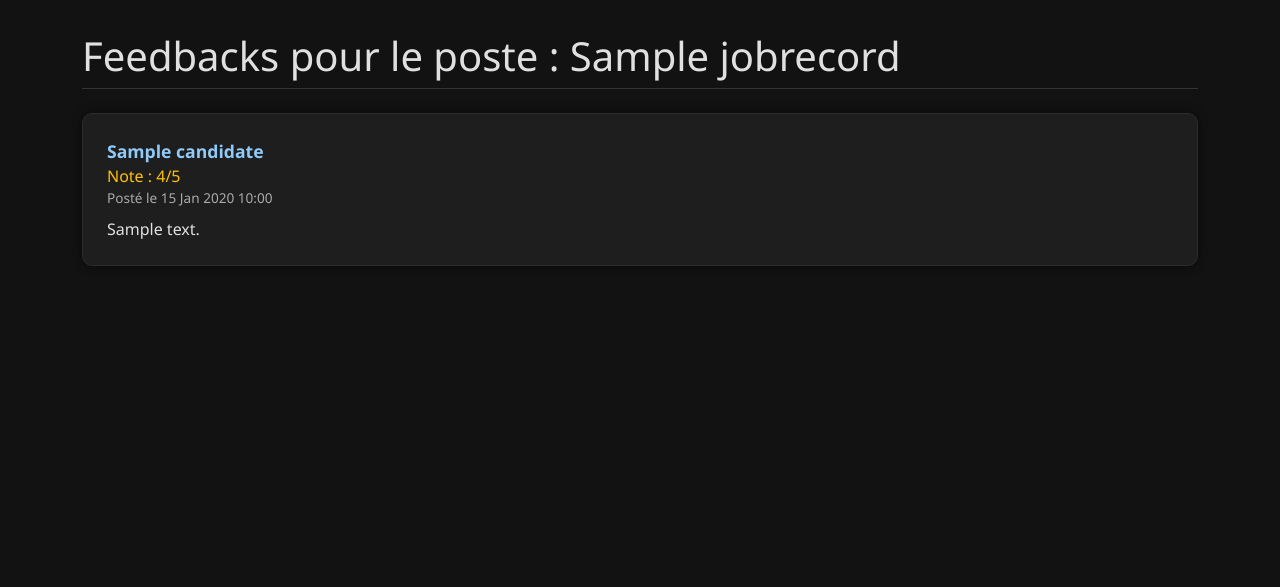
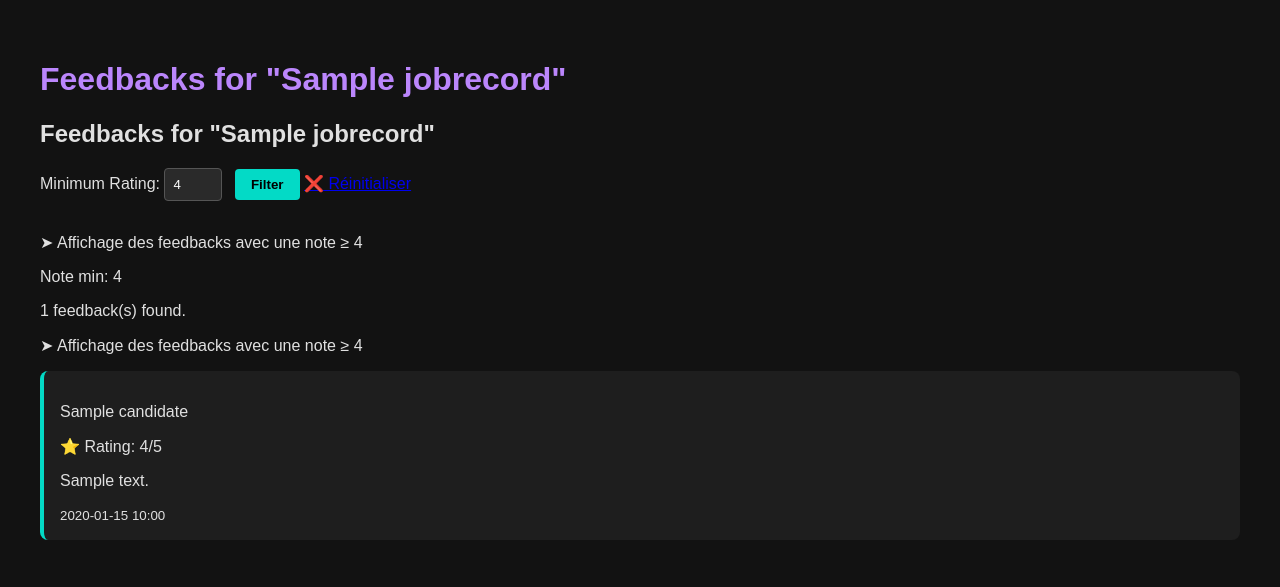
Before and after one commit to Marie-Charlotte-bordeaux/project_django, a Django app: template tp_analyse/feedback/templates/feedback/feedback_list.html in a window 1280 px wide. Shown: the top 587 px of the page. Run offline with Django 5.2, Linux system fonts and the light colour scheme; tables that the repository leaves empty hold one stand-in row (values such as "Sample post"); the template is opened without the code that fills it: values that come from a table or form of the project are taken from there, most other values are stand-ins (such as "Sample title", 1, 10 or a date in 2020).

```diff
--- a/tp_analyse/feedback/templates/feedback/feedback_list.html
+++ b/tp_analyse/feedback/templates/feedback/feedback_list.html
@@ -1,72 +1,110 @@
+<!-- templates/feedback/feedback_list.html -->
 <!DOCTYPE html>
-<html lang="en" data-bs-theme="dark">
+<html lang="en">
   <head>
     <meta charset="UTF-8" />
-    <title>Feedbacks du poste</title>
-    <link
-      href="https://cdn.jsdelivr.net/npm/bootstrap@5.3.2/dist/css/bootstrap.min.css"
-      rel="stylesheet"
-    />
+    <title>Feedbacks for {{ job.job_title }}</title>
     <style>
       body {
         background-color: #121212;
         color: #e0e0e0;
+        font-family: Arial, sans-serif;
         padding: 2rem;
-        font-family: "Segoe UI", sans-serif;
       }
-
-      .feedback-card {
+      h1 {
+        color: #bb86fc;
+      }
+      .feedback {
         background-color: #1e1e1e;
-        border: 1px solid #2c2c2c;
-        border-radius: 10px;
-        padding: 1.5rem;
-        margin-bottom: 1.2rem;
-        box-shadow: 0 0 10px rgba(0, 0, 0, 0.5);
+        padding: 1rem;
+        border-radius: 8px;
+        margin-bottom: 1rem;
+        border-left: 4px solid #03dac6;
       }
-
-      .feedback-author {
+      .rating {
+        color: #ffd700;
+      }
+      form {
+        margin-bottom: 2rem;
+      }
+      input[type="number"] {
+        background-color: #2a2a2a;
+        color: white;
+        border: 1px solid #555;
+        padding: 0.5rem;
+        border-radius: 4px;
+      }
+      button {
+        background-color: #03dac6;
+        border: none;
+        padding: 0.5rem 1rem;
+        margin-left: 0.5rem;
+        color: #000;
         font-weight: bold;
-        font-size: 1.1rem;
-        color: #90caf9;
+        border-radius: 4px;
+        cursor: pointer;
       }
-
-      .feedback-rating {
-        color: #ffc107;
-        font-size: 1rem;
-      }
-
-      .feedback-date {
-        font-size: 0.85rem;
-        color: #aaa;
-      }
-
-      .feedback-comment {
-        margin-top: 0.5rem;
-      }
-
-      h1 {
-        border-bottom: 1px solid #333;
-        padding-bottom: 0.5rem;
-        margin-bottom: 1.5rem;
+      button:hover {
+        background-color: #028f8f;
       }
     </style>
   </head>
   <body>
-    <div class="container">
-      <h1>Feedbacks pour le poste : {{ job.job_title }}</h1>
+    <h1>Feedbacks for "{{ job.job_title }}"</h1>
+    <h2 class="text-2xl font-bold mb-4 text-white">
+      Feedbacks for "{{ job.job_title }}"
+    </h2>
 
-      {% if feedbacks %} {% for fb in feedbacks %}
-      <div class="feedback-card">
-        <div class="feedback-author">{{ fb.author_name.name }}</div>
-        <div class="feedback-rating">Note : {{ fb.rating }}/5</div>
-        <div class="feedback-date">
-          Posté le {{ fb.created_at|date:"d M Y H:i" }}
-        </div>
-        <div class="feedback-comment">{{ fb.comment }}</div>
-      </div>
-      {% endfor %} {% else %}
-      <p>Aucun feedback trouvé pour ce poste.</p>
+    <form method="get" class="mb-4 flex items-center">
+      <label for="min_rating" class="mr-2 text-white">Minimum Rating:</label>
+      <input
+        type="number"
+        name="min_rating"
+        id="min_rating"
+        min="1"
+        max="5"
+        value="{{ min_rating }}"
+        class="w-20 px-2 py-1 rounded bg-gray-700 text-white border border-gray-500"
+      />
+      <button
+        type="submit"
+        class="ml-2 px-3 py-1 bg-blue-500 text-white rounded hover:bg-blue-600"
+      >
+        Filter
+      </button>
+
+      {% if min_rating %}
+      <a
+        href="{% url 'feedback-list' job.id %}"
+        class="ml-2 px-3 py-1 bg-gray-600 text-white rounded hover:bg-gray-500"
+        >❌ Réinitialiser</a
+      >
       {% endif %}
+    </form>
+
+    {% if min_rating %}
+    <p class="text-sm text-green-400">
+      ➤ Affichage des feedbacks avec une note ≥ {{ min_rating }}
+    </p>
+    {% endif %}
+
+    <p>Note min: {{ min_rating }}</p>
+    <p>{{ feedbacks|length }} feedback(s) found.</p>
+    {% if min_rating %}
+    <p class="text-sm text-green-400">
+      ➤ Affichage des feedbacks avec une note ≥ {{ min_rating }}
+    </p>
+    {% endif %} {% for feedback in feedbacks %}
+    <div class="feedback bg-gray-800 p-4 rounded shadow mb-4">
+      <p class="text-white font-semibold">{{ feedback.author_name.name }}</p>
+      <p class="text-yellow-400">⭐ Rating: {{ feedback.rating }}/5</p>
+      <p class="text-gray-300 italic">{{ feedback.comment }}</p>
+      <small class="text-gray-500"
+        >{{ feedback.created_at|date:"Y-m-d H:i" }}</small
+      >
     </div>
+    {% empty %}
+    <p class="text-red-400">Aucun feedback trouvé pour ce filtre.</p>
+    {% endfor %}
   </body>
 </html>
```
Also changed, not shown: tp_analyse/feedback/views.py (+12 -18 lines).
